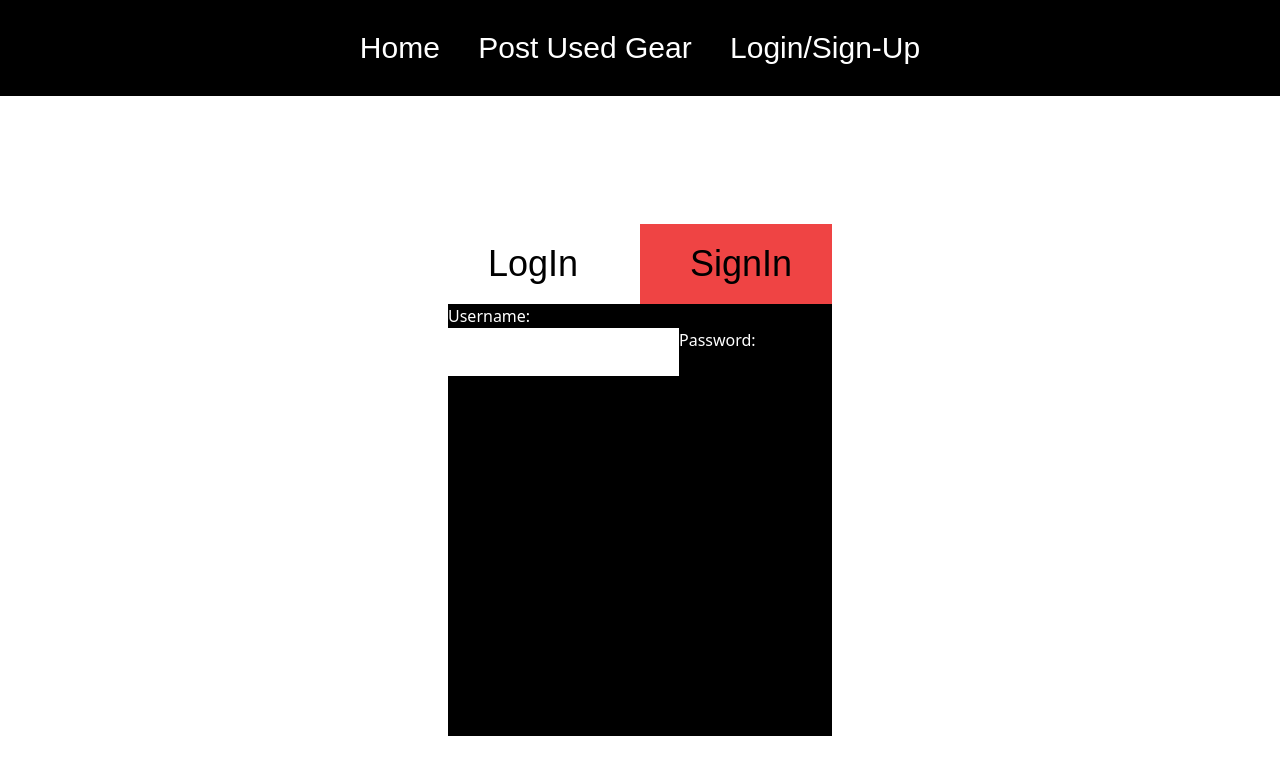
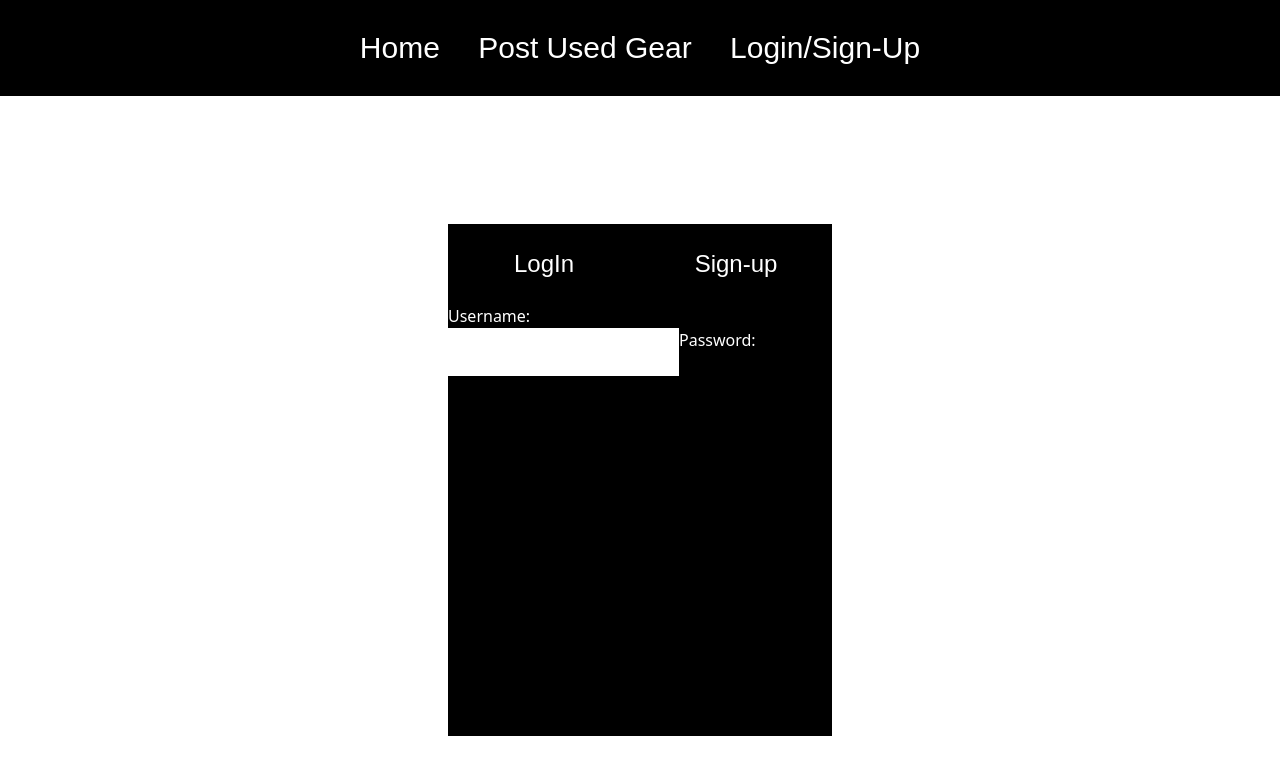
Before and after one commit to Brandon-Winkler/FitView, a React (Vite) app: page /login-signup in a window 1280 px wide. Shown: the top 774 px of the page. Built offline with nearby package versions, Linux system fonts and the light colour scheme.

Commit message:
login/signup form touch up

```diff
--- a/src/components/UserAuth.tsx
+++ b/src/components/UserAuth.tsx
@@ -2,10 +2,17 @@ const UserAuth = () => {
 
     return (
         <div className="w-96 h-[32rem] z-20 bg-black m-auto">
-            <div className="w-full h-[80px] bg-red-500 flex items-center justify-center relative">
-                <div className="absolute top-0 left-0 bg-white w-1/2 h-[80px]"></div>
-                <button type="button" className="cursor-pointer font-bebas p-14 text-4xl z-10 ">LogIn</button>
-                <button type="button" className="cursor-pointer font-bebas p-14 text-4xl z-10">SignIn</button>
+            <div className="w-full h-[80px] bg-black flex items-center justify-center relative">
+                <div className="flex justify-center w-1/2 h-full">
+                    <button type="button" className="w-full cursor-pointer font-bebas px-8 py-4 text-2xl z-10 bg-black text-white hover:underline hover:invert">
+                        LogIn
+                    </button>
+                </div>
+                <div className="flex justify-center w-1/2 h-full">
+                    <button type="button" className="w-full cursor-pointer font-bebas px-8 py-4 text-2xl z-10 bg-black text-white hover:underline hover:invert">
+                        Sign-up
+                    </button>
+                </div>
             </div>
             <form action="" className="">
                 <label htmlFor="username" className="text-white">Username:</label><br />
@@ -17,4 +24,4 @@ const UserAuth = () => {
     );
 }
 
-    export default UserAuth;
+export default UserAuth;
```
